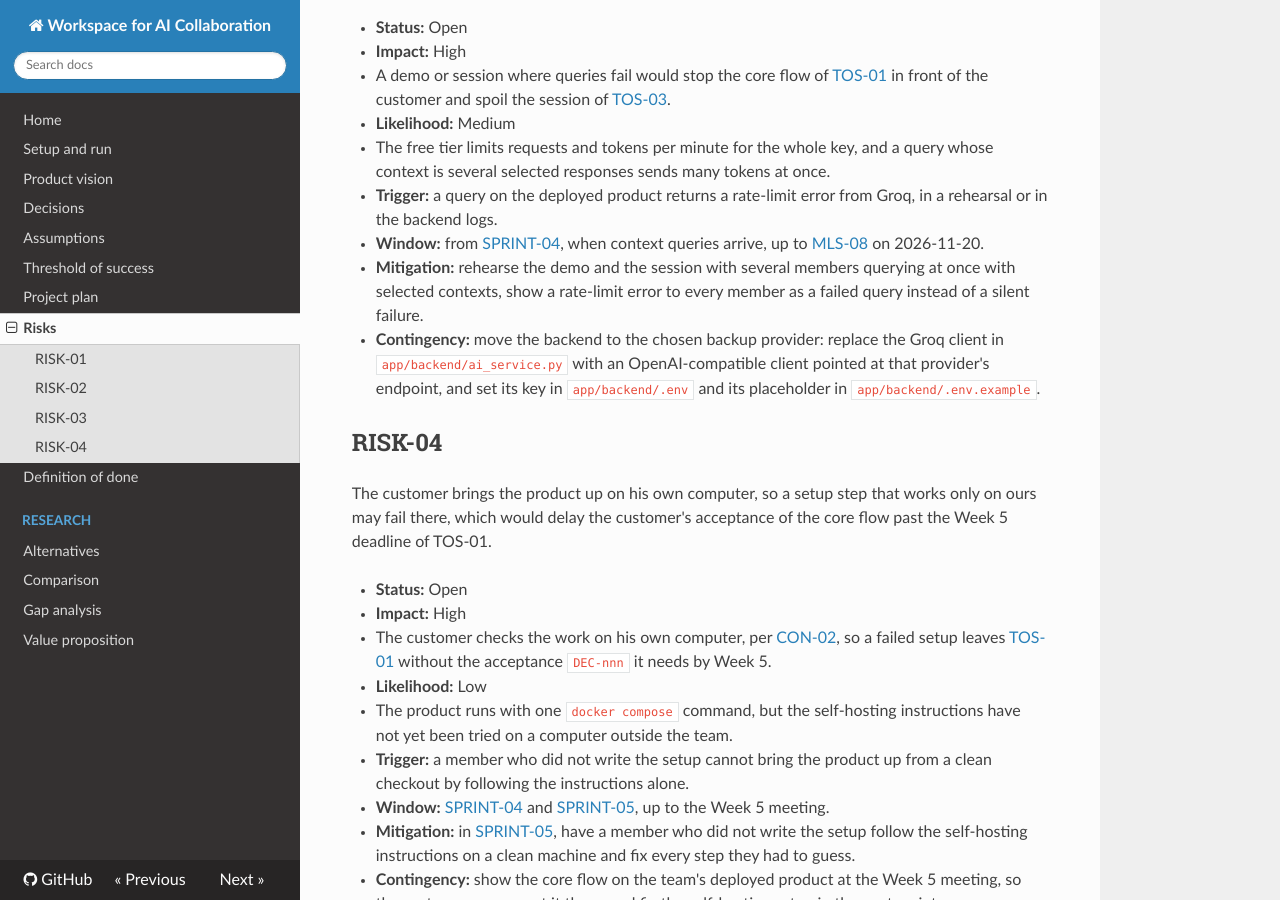
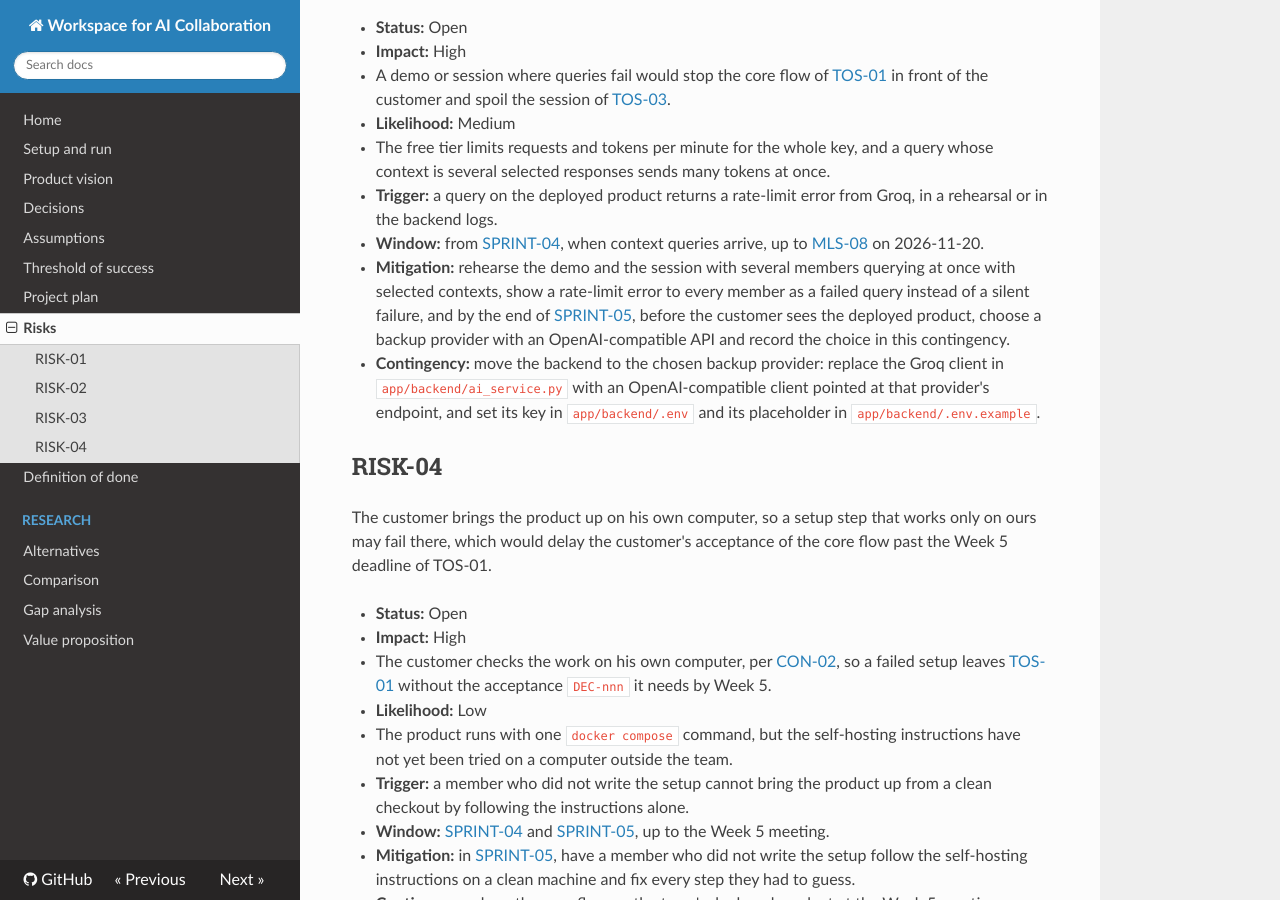
Before and after one commit to WellMadeTeam/workspace-ai-03, an MkDocs documentation site: the page built from docs/risks.md, in a window 1280 px wide and 900 px high, scrolled down 1618 px. Built offline with MkDocs 1.6.1, drawn with Linux system fonts in a browser that asks for light colours; nearby versions of some CDN libraries.

Commit message:
docs: update the risk-03

```diff
--- a/docs/risks.md
+++ b/docs/risks.md
@@ -46,7 +46,7 @@ The product sends every query through one Groq free-tier key, so a team querying
   - The free tier limits requests and tokens per minute for the whole key, and a query whose context is several selected responses sends many tokens at once.
 - **Trigger:** a query on the deployed product returns a rate-limit error from Groq, in a rehearsal or in the backend logs.
 - **Window:** from [SPRINT-04](project-plan.md#sprint-04), when context queries arrive, up to [MLS-08](project-plan.md#mls-08) on 2026-11-20.
-- **Mitigation:** rehearse the demo and the session with several members querying at once with selected contexts, show a rate-limit error to every member as a failed query instead of a silent failure.
+- **Mitigation:** rehearse the demo and the session with several members querying at once with selected contexts, show a rate-limit error to every member as a failed query instead of a silent failure, and by the end of [SPRINT-05](project-plan.md#sprint-05), before the customer sees the deployed product, choose a backup provider with an OpenAI-compatible API and record the choice in this contingency.
 - **Contingency:** move the backend to the chosen backup provider: replace the Groq client in `app/backend/ai_service.py` with an OpenAI-compatible client pointed at that provider's endpoint, and set its key in `app/backend/.env` and its placeholder in `app/backend/.env.example`.
 
 ## RISK-04
```
